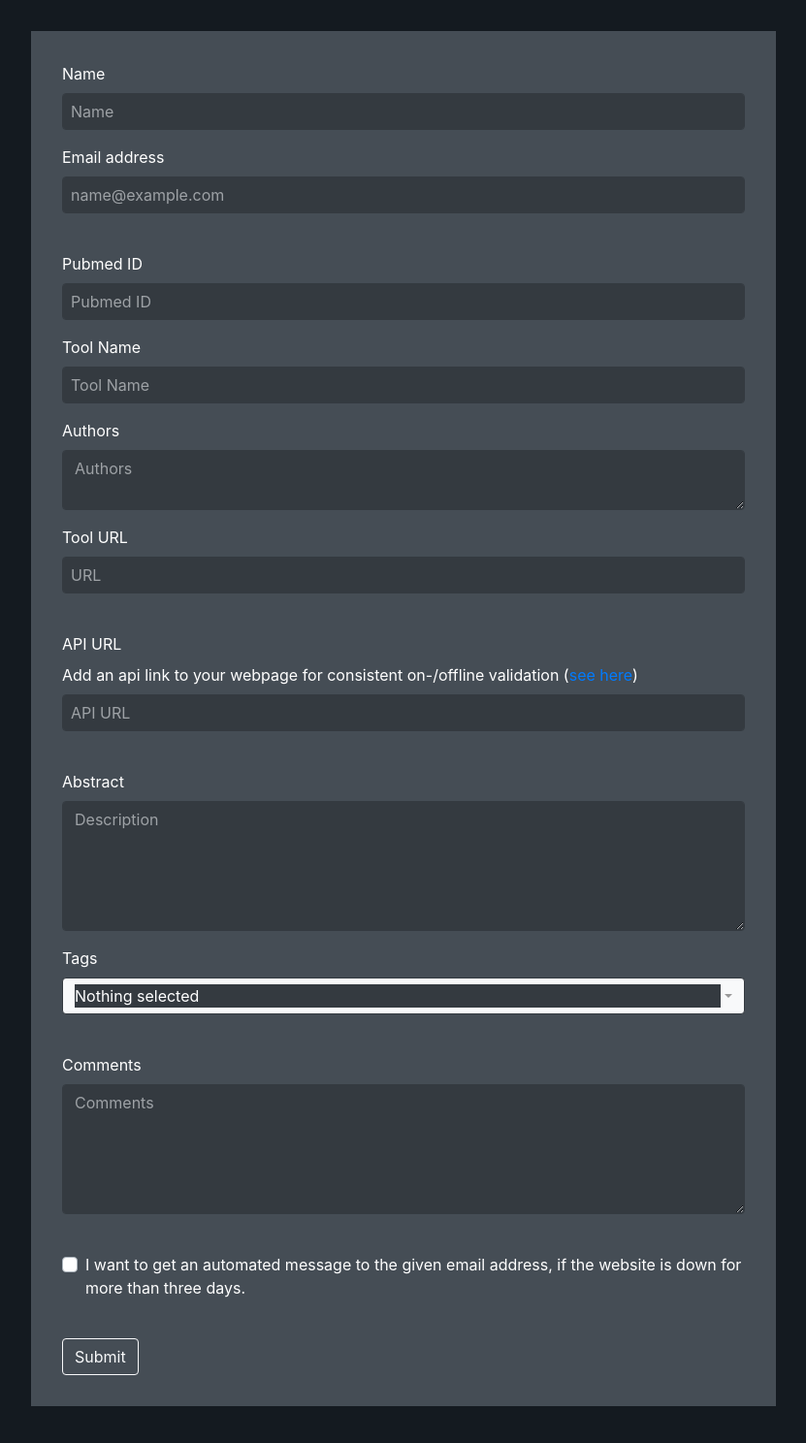
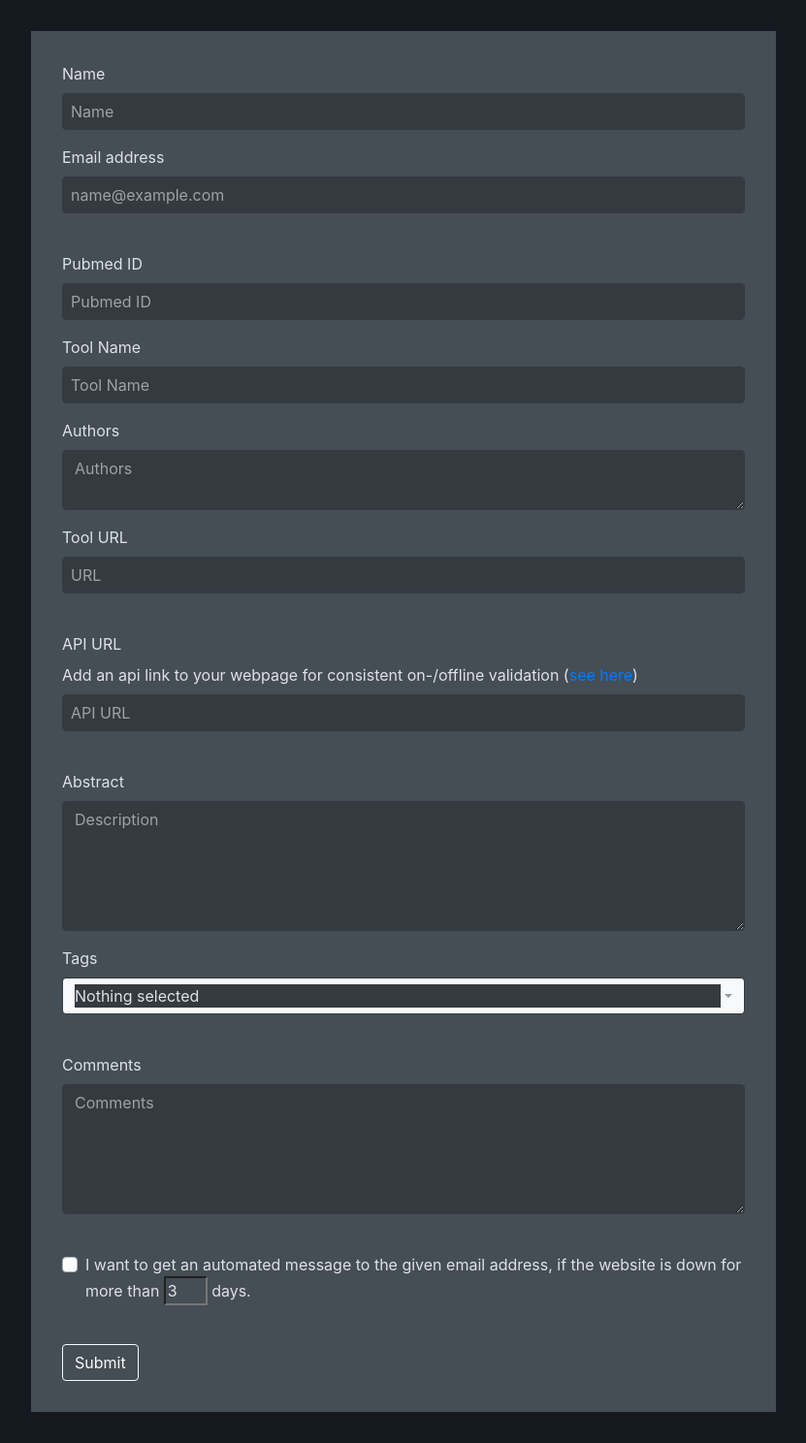
Before and after one commit to CCB-SB/Aviator, a Django app: page /author in a window 1280 px wide. Shown: the part 56-1544 px from the top of the page at 97% size, without its empty margins (224-1055 px from the left). Before the commit the page ends 1506 px from the top, so only its background shows below. Run offline with Django 3.2, Linux system fonts and the light colour scheme; data that the repository does not hold is empty; parts of the project's set-up code (start-up, migrations or seed data) failed here and were passed over; some libraries are stand-ins or nearby versions.

Commit message:
Added choice of days before offline reminder

```diff
--- a/webserver/aviator/static/css/aviator.css
+++ b/webserver/aviator/static/css/aviator.css
@@ -278,6 +278,11 @@ input[type="search"]::-webkit-search-cancel-button {
   display: inline-block;
 }
 /* Author Info */
+.custom-control-label > input[type="number"] {
+   width: 2.8rem;
+  background-color: var(--primary);
+  color: var(--font-color);
+}
 .custom-control-input.is-valid~.custom-control-label, .was-validated .custom-control-input:valid~.custom-control-label {
     color: var(--primary);
 }
@@ -288,7 +293,7 @@ input[type="search"]::-webkit-search-cancel-button {
     background-color: var(--primary);
 }
 .contact-container > form > div > label {
-    color: white;
+  color: var(--font-color);
 }
 @media only screen and (min-width: 80rem) and (max-width: 120rem) {
 	.contact-container {
@@ -314,13 +319,13 @@ input[type="search"]::-webkit-search-cancel-button {
 }
 .bootstrap-select > .dropdown-menu > .bs-searchbox > input {
   background-color: var(--primary);
-    color: white;
+  color: var(--font-color);
 }
 .bootstrap-select > .dropdown-menu > .inner > ul > li > .dropdown-item {
   background-color: var(--secondary);
-    color: white;
+  color: var(--font-color);
 }
 .filter-option {
   background-color: var(--secondary );
-    color: white;
+  color: var(--font-color);
 }
--- a/webserver/main/models.py
+++ b/webserver/main/models.py
@@ -74,3 +74,4 @@ class CuratedWebsite(models.Model):
     states = ArrayField(models.NullBooleanField(), default=list)
     percentage = models.FloatField(null=True, default=None)
     contact_mail = models.EmailField(null=True, blank=True)
+    days_reminder = models.IntegerField(default=0)
--- a/webserver/main/templates/author.html
+++ b/webserver/main/templates/author.html
@@ -73,7 +73,7 @@
         <br>
         <div class="custom-control custom-checkbox mb-3">
           <input type="checkbox" class="custom-control-input" id="messageValidation">
-          <label class="custom-control-label" for="messageValidation">I want to get an automated message to the given email address, if the website is down for more than three days.</label>
+          <label class="custom-control-label" for="messageValidation">I want to get an automated message to the given email address, if the website is down for more than <input type="number" id="days_reminder" name="days_reminder" min="1" max="28" value="3" width="2"> days.</label>
         </div>
         <br>
         <button type="submit" class="btn btn-outline-light">Submit</button>
@@ -93,7 +93,8 @@
     text += "Abstract: " + document.getElementById("input_tooldesc").value + "\r\n";
     text += "Tags: "+document.getElementsByClassName("filter-option-inner-inner")[0].innerHTML + "\r\n\r\n";
     text += "Comments: "+document.getElementById("input_comments").value + "\r\n";
-    text += "I want to be informed, if the website is down for more than three days: "+ (document.getElementById("messageValidation").checked ? "Yes" : "No") + "\r\n";
+    text += "I want to be informed, if the website is down: "+ (document.getElementById("messageValidation").checked ? "Yes" : "No") + "\r\n";
+    text += "Days before reminder: "+ (document.getElementById("days_reminder").value) + "\r\n";
 
     //document.getElementById("mail_body").value = encodeURIComponent(text);
     document.getElementById("mail_body").value = (text);
```
Also changed, not shown: webserver/main/management/commands/calculatestatistics.py (+17 -14 lines).
